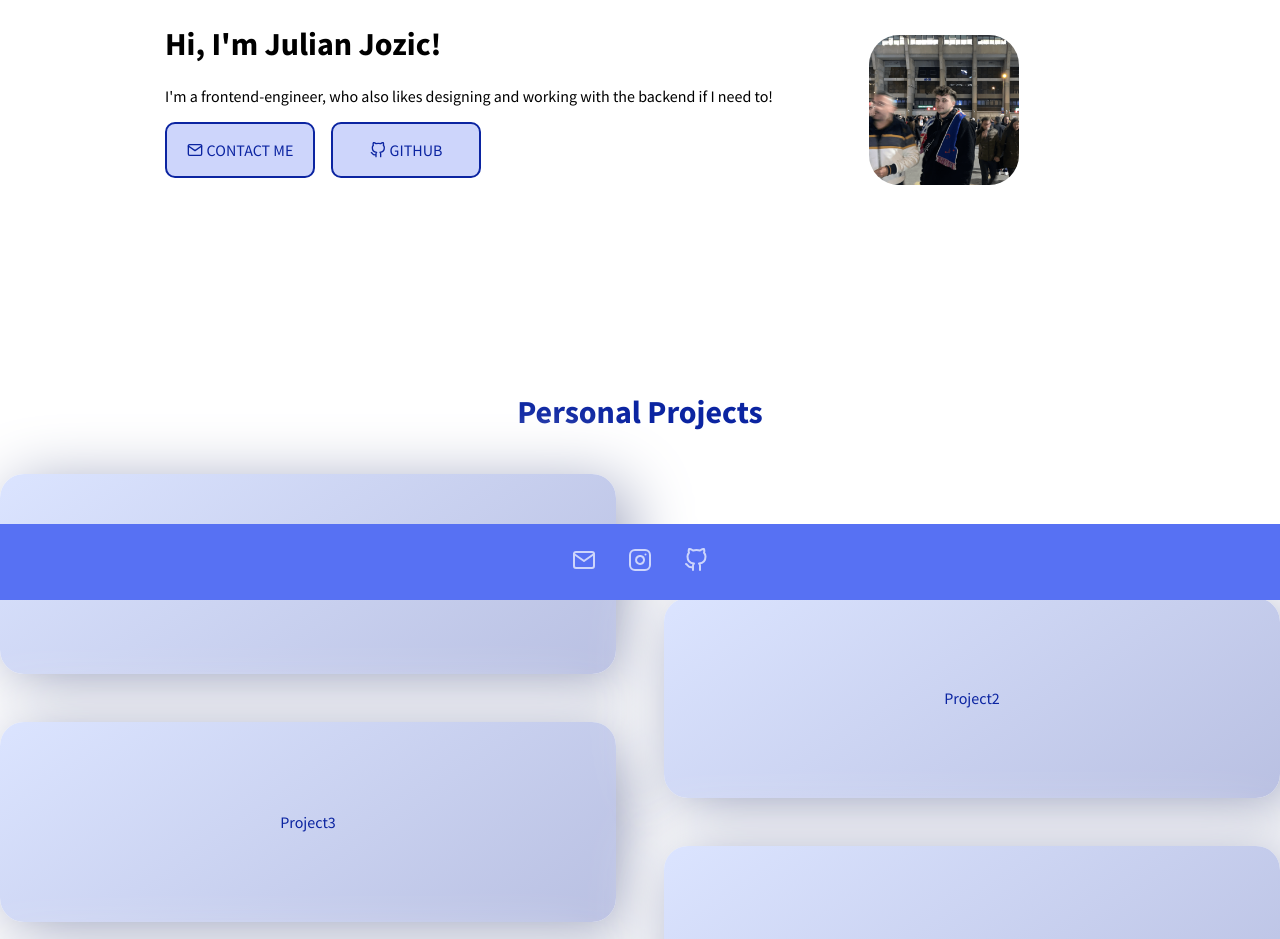
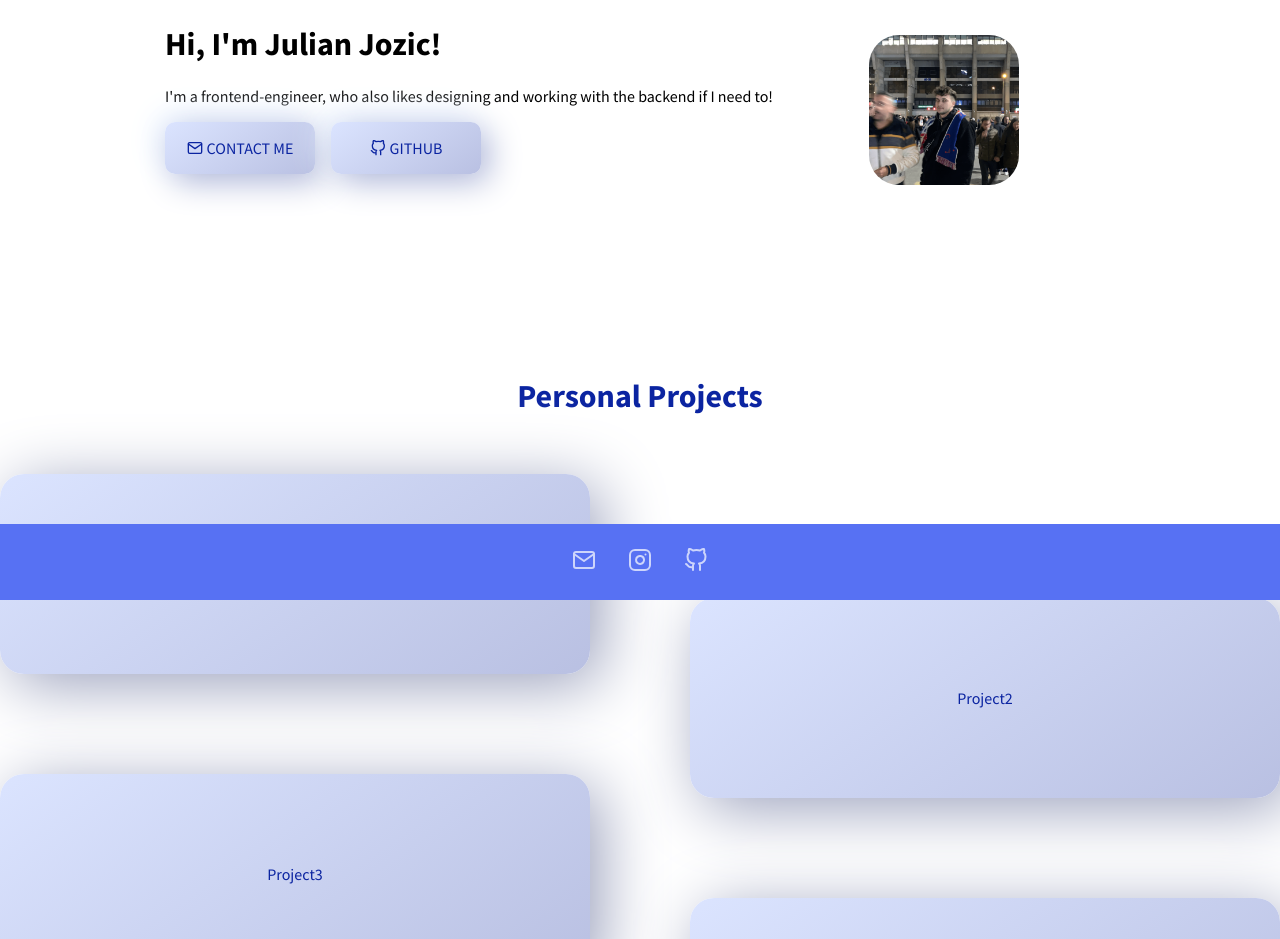
Before and after one commit to jjozic/jj-portfolio-2021, a Next.js app: page / in a window 1280 px wide. Shown: the part 200-1139 px from the top of the page. Built offline with nearby package versions, Linux system fonts and the light colour scheme.

Commit message:
added wider gap to projects, added neumorphism to intro buttons

```diff
--- a/styles/Introduction.module.scss
+++ b/styles/Introduction.module.scss
@@ -24,11 +24,10 @@
   display: flex;
   justify-content: center;
   align-items: center;
-
-  background-color: var(--light);
+  border-radius: 10px;
+  background: linear-gradient(145deg, #dbe4ff, #b9c0e2);
+  box-shadow: 8px 8px 33px #b0b7d8, -8px -8px 33px #eaf3ff;
   color: var(--dark);
-  border: 2px solid var(--dark);
-  border-radius: 10px;
   text-transform: uppercase;
   transition: all 0.2s ease;
   & svg {
--- a/styles/Projects.module.scss
+++ b/styles/Projects.module.scss
@@ -1,7 +1,7 @@
 .wrapper {
   display: grid;
   grid-template-columns: 1fr 1fr;
-  gap: 48px;
+  gap: 100px;
 
   article {
     height: 200px;
--- a/styles/globals.css
+++ b/styles/globals.css
@@ -26,8 +26,7 @@ a {
 }
 
 .heading {
-  padding: 1rem;
-
+  padding-bottom: 2rem;
   color: var(--dark);
   text-align: center;
   font-size: 2rem;
```
